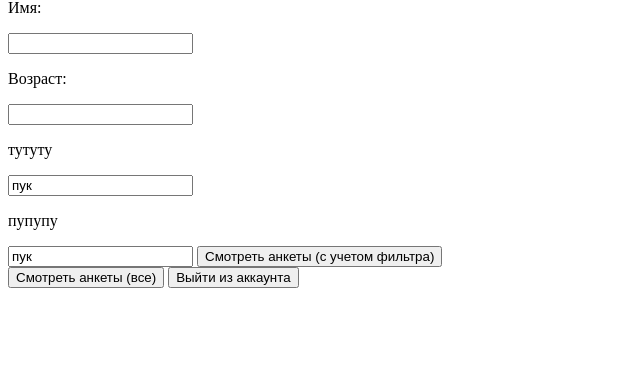
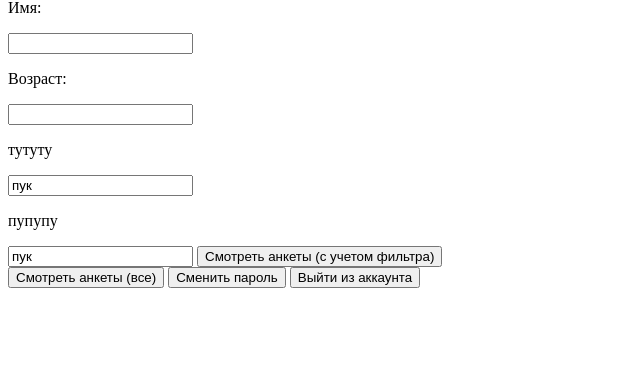
Before and after one commit to argecyplusplus/datingsite, a Django app: page /searching/myprofile/ in a window 1280 px wide. Shown: the part 81-448 px from the top of the page, without its empty margins (0-640 px from the left). Run offline with Django 4.2, Linux system fonts and the light colour scheme.

Commit message:
fdsfdsfds

```diff
--- a/datingsite/templates/searching/myprofile.html
+++ b/datingsite/templates/searching/myprofile.html
@@ -20,6 +20,7 @@
 
         </form>
         <button onclick="location.href='/searching/'">Смотреть анкеты (все)</button>
+        <button onclick="location.href='{% url 'password_change' %}'">Сменить пароль</button>
         <button onclick="location.href='{% url 'logout' %}?next=/'">Выйти из аккаунта</button>
     </body>
 </html>
```
